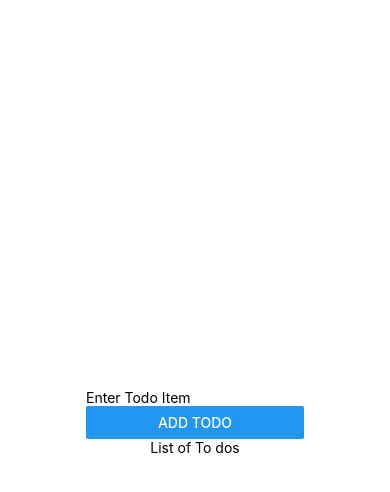
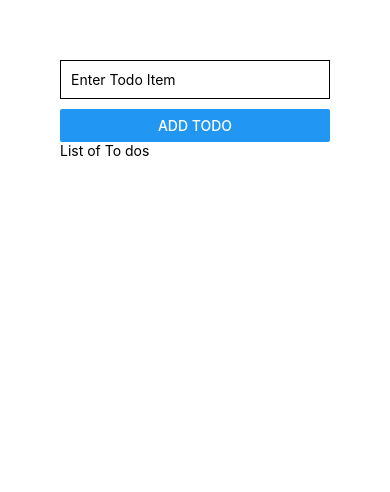
Before and after one commit to osmanforhad/reactNative-NodeApp-Practice, a React Native app: screen / in a window 390 px wide. Shown: the top 492 px of the page. Built offline with nearby package versions, Linux system fonts and the light colour scheme.

Commit message:
styling react native component

```diff
--- a/App.js
+++ b/App.js
@@ -4,9 +4,12 @@ import { Button, StyleSheet, Text, View, TextInput} from 'react-native';
 
 export default function App() {
   return (
-    <View style={styles.container}>
+    <View style={(styles.container)}>
       <View>
-        <TextInput placeholder="Enter Todo Item"/>
+        <TextInput
+         placeholder="Enter Todo Item"
+           style={styles.textInput}
+         />
         <Button
           title="Add Todo"
           onPress={() => console.log("Button clicked")}
@@ -22,9 +25,12 @@ export default function App() {
 
 const styles = StyleSheet.create({
   container: {
-    flex: 1,
-    backgroundColor: '#fff',
-    alignItems: 'center',
-    justifyContent: 'center',
+    padding: 60
+  },
+  textInput:{
+    padding:10,
+    borderColor:'#000000',
+    marginBottom:10,
+    borderWidth:1,
   },
 });
```
